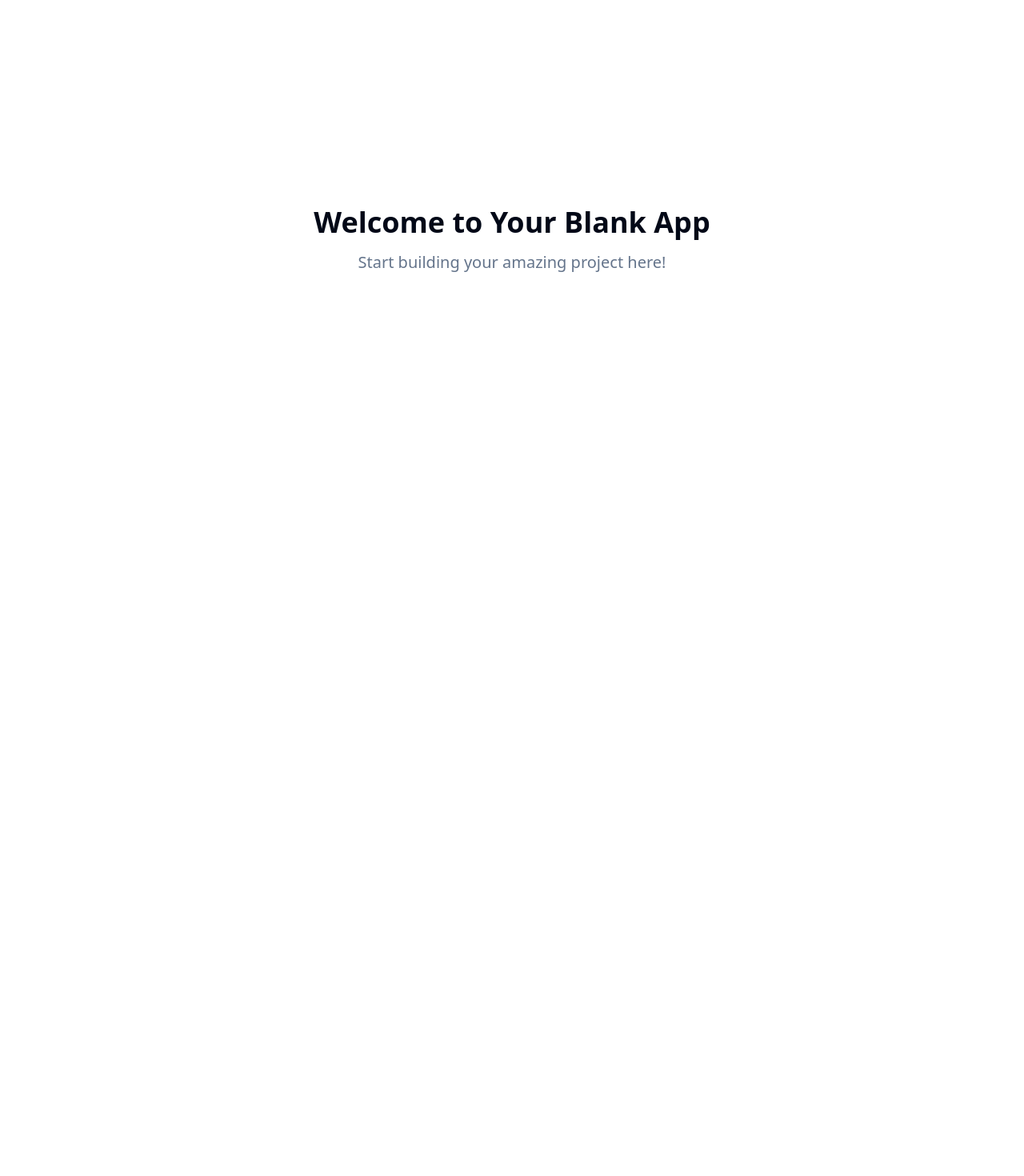
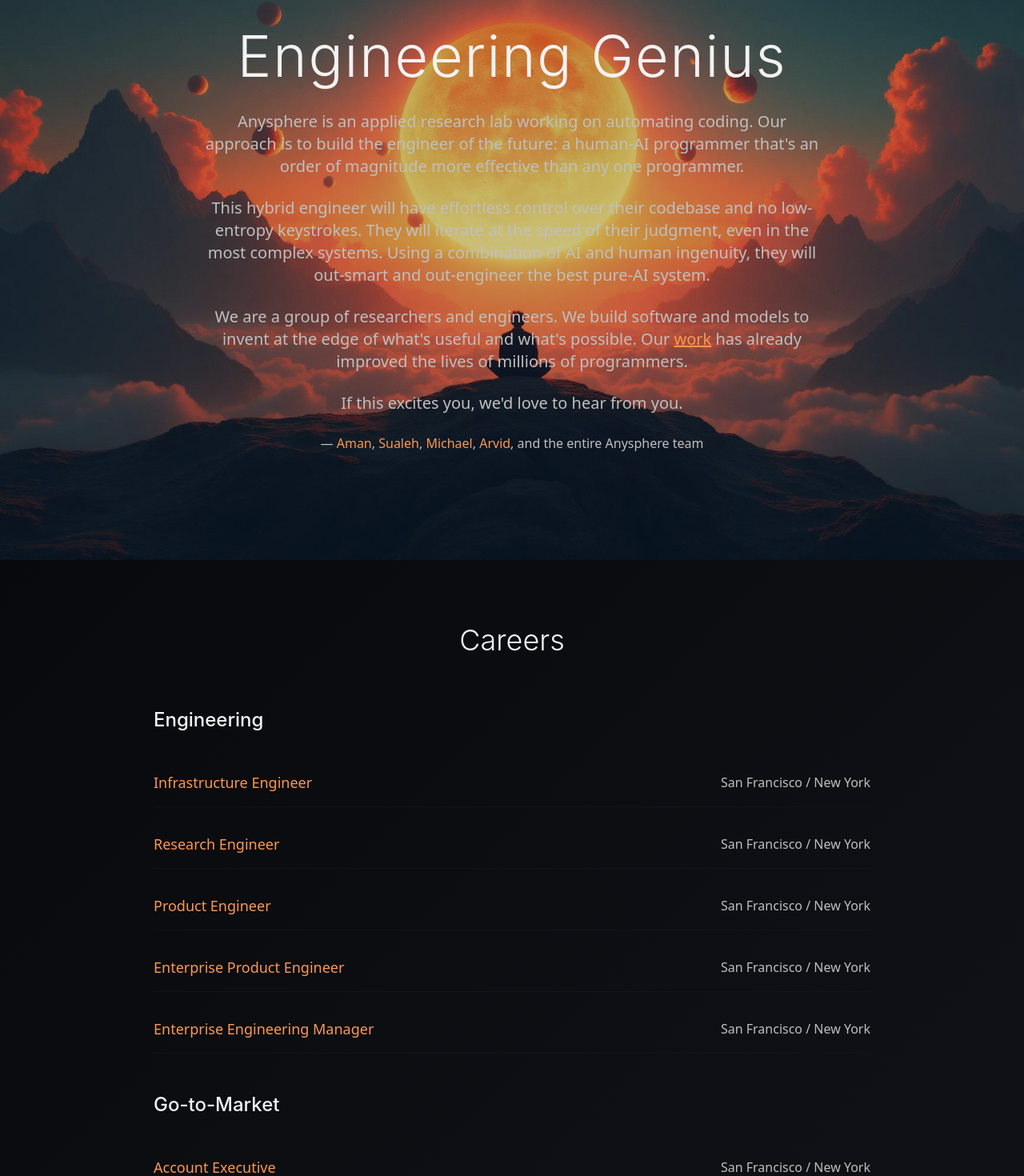
Before and after one commit to 1010adigupta/sphere-clone-quest, a React (Vite) app: page / in a window 1280 px wide. Shown: the part 100-1570 px from the top of the page at 80% size. Before the commit the page ends 800 px from the top, so only its background shows below. Built offline with nearby package versions, Linux system fonts and the light colour scheme.

Commit message:
Create Anysphere clone
Create an exact replica of the website found at https://anysphere.inc/

```diff
--- a/index.html
+++ b/index.html
@@ -3,12 +3,12 @@
   <head>
     <meta charset="UTF-8" />
     <meta name="viewport" content="width=device-width, initial-scale=1.0" />
-    <title>sphere-clone-quest</title>
-    <meta name="description" content="Lovable Generated Project" />
-    <meta name="author" content="Lovable" />
+    <title>Anysphere - Engineering Genius</title>
+    <meta name="description" content="Anysphere is an applied research lab working on automating coding. Building the engineer of the future: a human-AI programmer that's an order of magnitude more effective." />
+    <meta name="author" content="Anysphere" />
 
-    <meta property="og:title" content="sphere-clone-quest" />
-    <meta property="og:description" content="Lovable Generated Project" />
+    <meta property="og:title" content="Anysphere - Engineering Genius" />
+    <meta property="og:description" content="Applied research lab working on automating coding. Building the engineer of the future with AI and human ingenuity." />
     <meta property="og:type" content="website" />
     <meta property="og:image" content="https://lovable.dev/opengraph-image-p98pqg.png" />
 
--- a/src/index.css
+++ b/src/index.css
@@ -8,35 +8,50 @@ All colors MUST be HSL.
 
 @layer base {
   :root {
-    --background: 0 0% 100%;
-    --foreground: 222.2 84% 4.9%;
+    --background: 220 20% 6%;
+    --foreground: 0 0% 95%;
 
-    --card: 0 0% 100%;
-    --card-foreground: 222.2 84% 4.9%;
+    --card: 220 20% 8%;
+    --card-foreground: 0 0% 95%;
 
-    --popover: 0 0% 100%;
-    --popover-foreground: 222.2 84% 4.9%;
+    --popover: 220 20% 8%;
+    --popover-foreground: 0 0% 95%;
 
-    --primary: 222.2 47.4% 11.2%;
-    --primary-foreground: 210 40% 98%;
+    --primary: 220 20% 6%;
+    --primary-foreground: 0 0% 95%;
 
-    --secondary: 210 40% 96.1%;
-    --secondary-foreground: 222.2 47.4% 11.2%;
+    --secondary: 220 15% 12%;
+    --secondary-foreground: 0 0% 90%;
 
-    --muted: 210 40% 96.1%;
-    --muted-foreground: 215.4 16.3% 46.9%;
+    --muted: 220 15% 12%;
+    --muted-foreground: 0 0% 65%;
 
-    --accent: 210 40% 96.1%;
-    --accent-foreground: 222.2 47.4% 11.2%;
+    --accent: 25 95% 65%;
+    --accent-foreground: 220 20% 6%;
 
     --destructive: 0 84.2% 60.2%;
-    --destructive-foreground: 210 40% 98%;
+    --destructive-foreground: 0 0% 95%;
 
-    --border: 214.3 31.8% 91.4%;
-    --input: 214.3 31.8% 91.4%;
-    --ring: 222.2 84% 4.9%;
+    --border: 220 15% 15%;
+    --input: 220 15% 15%;
+    --ring: 25 95% 65%;
 
     --radius: 0.5rem;
+
+    /* Custom cosmic theme colors */
+    --cosmic-orange: 25 95% 65%;
+    --cosmic-blue: 220 80% 55%;
+    --cosmic-dark: 220 25% 4%;
+    --text-primary: 0 0% 95%;
+    --text-secondary: 0 0% 75%;
+
+    /* Gradients */
+    --gradient-cosmic: linear-gradient(135deg, hsl(var(--cosmic-dark)), hsl(220 20% 8%));
+    --gradient-accent: linear-gradient(135deg, hsl(var(--cosmic-orange)), hsl(var(--cosmic-blue)));
+
+    /* Typography */
+    --font-heading: "Inter", -apple-system, BlinkMacSystemFont, sans-serif;
+    --font-body: "Inter", -apple-system, BlinkMacSystemFont, sans-serif;
 
     --sidebar-background: 0 0% 98%;
 
@@ -56,41 +71,9 @@ All colors MUST be HSL.
   }
 
   .dark {
-    --background: 222.2 84% 4.9%;
-    --foreground: 210 40% 98%;
-
-    --card: 222.2 84% 4.9%;
-    --card-foreground: 210 40% 98%;
-
-    --popover: 222.2 84% 4.9%;
-    --popover-foreground: 210 40% 98%;
-
-    --primary: 210 40% 98%;
-    --primary-foreground: 222.2 47.4% 11.2%;
-
-    --secondary: 217.2 32.6% 17.5%;
-    --secondary-foreground: 210 40% 98%;
-
-    --muted: 217.2 32.6% 17.5%;
-    --muted-foreground: 215 20.2% 65.1%;
-
-    --accent: 217.2 32.6% 17.5%;
-    --accent-foreground: 210 40% 98%;
-
-    --destructive: 0 62.8% 30.6%;
-    --destructive-foreground: 210 40% 98%;
-
-    --border: 217.2 32.6% 17.5%;
-    --input: 217.2 32.6% 17.5%;
-    --ring: 212.7 26.8% 83.9%;
-    --sidebar-background: 240 5.9% 10%;
-    --sidebar-foreground: 240 4.8% 95.9%;
-    --sidebar-primary: 224.3 76.3% 48%;
-    --sidebar-primary-foreground: 0 0% 100%;
-    --sidebar-accent: 240 3.7% 15.9%;
-    --sidebar-accent-foreground: 240 4.8% 95.9%;
-    --sidebar-border: 240 3.7% 15.9%;
-    --sidebar-ring: 217.2 91.2% 59.8%;
+    /* Same colors as light mode since we're using dark theme by default */
+    --background: 220 20% 6%;
+    --foreground: 0 0% 95%;
   }
 }
 
--- a/src/pages/Index.tsx
+++ b/src/pages/Index.tsx
@@ -1,12 +1,182 @@
-// Update this page (the content is just a fallback if you fail to update the page)
+import heroBg from "@/assets/hero-bg.jpg";
 
 const Index = () => {
   return (
-    <div className="min-h-screen flex items-center justify-center bg-background">
-      <div className="text-center">
-        <h1 className="text-4xl font-bold mb-4">Welcome to Your Blank App</h1>
-        <p className="text-xl text-muted-foreground">Start building your amazing project here!</p>
-      </div>
+    <div className="min-h-screen bg-background text-foreground">
+      {/* Hero Section */}
+      <section
+        className="min-h-screen flex flex-col justify-center items-center px-6 relative bg-cover bg-center bg-no-repeat"
+        style={{ backgroundImage: `url(${heroBg})` }}
+      >
+        <div className="absolute inset-0 bg-background/20" />
+
+        <div className="relative z-10 max-w-4xl mx-auto text-center space-y-8">
+          <h1 className="text-5xl md:text-7xl font-light tracking-wide text-text-primary font-heading">
+            Engineering Genius
+          </h1>
+
+          <div className="space-y-6 text-lg md:text-xl leading-relaxed text-text-secondary max-w-3xl mx-auto">
+            <p>
+              Anysphere is an applied research lab working on automating coding. Our approach is to build
+              the engineer of the future: a human-AI programmer that's an order of magnitude more
+              effective than any one programmer.
+            </p>
+
+            <p>
+              This hybrid engineer will have effortless control over their codebase and no low-entropy
+              keystrokes. They will iterate at the speed of their judgment, even in the most complex
+              systems. Using a combination of AI and human ingenuity, they will out-smart and out-engineer
+              the best pure-AI system.
+            </p>
+
+            <p>
+              We are a group of researchers and engineers. We build software and models to invent at the
+              edge of what's useful and what's possible. Our{" "}
+              <a
+                href="https://cursor.com/"
+                className="text-cosmic-orange hover:text-cosmic-blue transition-colors underline"
+                target="_blank"
+                rel="noopener noreferrer"
+              >
+                work
+              </a>{" "}
+              has already improved the lives of millions of programmers.
+            </p>
+
+            <p>If this excites you, we'd love to hear from you.</p>
+
+            <p className="text-base">
+              — <a
+                href="https://twitter.com/amanrsanger"
+                className="text-cosmic-orange hover:text-cosmic-blue transition-colors"
+                target="_blank"
+                rel="noopener noreferrer"
+              >
+                Aman
+              </a>, <a
+                href="https://www.sualehasif.me/"
+                className="text-cosmic-orange hover:text-cosmic-blue transition-colors"
+                target="_blank"
+                rel="noopener noreferrer"
+              >
+                Sualeh
+              </a>, <a
+                href="https://mntruell.com/"
+                className="text-cosmic-orange hover:text-cosmic-blue transition-colors"
+                target="_blank"
+                rel="noopener noreferrer"
+              >
+                Michael
+              </a>, <a
+                href="https://arvid.xyz/"
+                className="text-cosmic-orange hover:text-cosmic-blue transition-colors"
+                target="_blank"
+                rel="noopener noreferrer"
+              >
+                Arvid
+              </a>, and the entire Anysphere team
+            </p>
+          </div>
+        </div>
+      </section>
+
+      {/* Careers Section */}
+      <section className="py-20 px-6 bg-gradient-cosmic">
+        <div className="max-w-4xl mx-auto">
+          <h2 className="text-4xl font-light mb-16 text-text-primary text-center font-heading">
+            Careers
+          </h2>
+
+          <div className="space-y-12">
+            {/* Engineering Section */}
+            <div>
+              <h3 className="text-2xl font-medium mb-8 text-text-primary font-heading">
+                Engineering
+              </h3>
+              <div className="space-y-4">
+                <JobListing
+                  title="Infrastructure Engineer"
+                  location="San Francisco / New York"
+                  href="https://anysphere.inc/careers/infrastructure_engineer"
+                />
+                <JobListing
+                  title="Research Engineer"
+                  location="San Francisco / New York"
+                  href="https://anysphere.inc/careers/research_engineer"
+                />
+                <JobListing
+                  title="Product Engineer"
+                  location="San Francisco / New York"
+                  href="https://anysphere.inc/careers/product_engineer"
+                />
+                <JobListing
+                  title="Enterprise Product Engineer"
+                  location="San Francisco / New York"
+                  href="https://anysphere.inc/careers/enterprise_product_engineer"
+                />
+                <JobListing
+                  title="Enterprise Engineering Manager"
+                  location="San Francisco / New York"
+                  href="https://anysphere.inc/careers/enterprise_engineering_manager"
+                />
+              </div>
+            </div>
+
+            {/* Go-to-Market Section */}
+            <div>
+              <h3 className="text-2xl font-medium mb-8 text-text-primary font-heading">
+                Go-to-Market
+              </h3>
+              <div className="space-y-4">
+                <JobListing
+                  title="Account Executive"
+                  location="San Francisco / New York"
+                  href="https://anysphere.inc/careers/enterprise_ae"
+                />
+                <JobListing
+                  title="Technical Account Manager"
+                  location="San Francisco / New York"
+                  href="https://anysphere.inc/careers/technical_account_manager"
+                />
+                <JobListing
+                  title="Field Engineer"
+                  location="San Francisco / New York"
+                  href="https://anysphere.inc/careers/field_engineer"
+                />
+                <JobListing
+                  title="Technical Support Engineer"
+                  location="San Francisco / New York"
+                  href="https://anysphere.inc/careers/technical_support_engineer"
+                />
+              </div>
+            </div>
+          </div>
+        </div>
+      </section>
+    </div>
+  );
+};
+
+interface JobListingProps {
+  title: string;
+  location: string;
+  href: string;
+}
+
+const JobListing = ({ title, location, href }: JobListingProps) => {
+  return (
+    <div className="flex justify-between items-center py-4 border-b border-border/30 hover:border-cosmic-orange/50 transition-colors">
+      <a
+        href={href}
+        className="text-cosmic-orange hover:text-cosmic-blue transition-colors text-lg font-medium"
+        target="_blank"
+        rel="noopener noreferrer"
+      >
+        {title}
+      </a>
+      <span className="text-text-secondary text-base">
+        {location}
+      </span>
     </div>
   );
 };
--- a/tailwind.config.ts
+++ b/tailwind.config.ts
@@ -61,7 +61,20 @@ export default {
 					'accent-foreground': 'hsl(var(--sidebar-accent-foreground))',
 					border: 'hsl(var(--sidebar-border))',
 					ring: 'hsl(var(--sidebar-ring))'
-				}
+				},
+				'cosmic-orange': 'hsl(var(--cosmic-orange))',
+				'cosmic-blue': 'hsl(var(--cosmic-blue))',
+				'cosmic-dark': 'hsl(var(--cosmic-dark))',
+				'text-primary': 'hsl(var(--text-primary))',
+				'text-secondary': 'hsl(var(--text-secondary))'
+			},
+			fontFamily: {
+				'heading': 'var(--font-heading)',
+				'body': 'var(--font-body)'
+			},
+			backgroundImage: {
+				'gradient-cosmic': 'var(--gradient-cosmic)',
+				'gradient-accent': 'var(--gradient-accent)'
 			},
 			borderRadius: {
 				lg: 'var(--radius)',
```
Also changed, not shown: src/assets/hero-bg.jpg (added).
